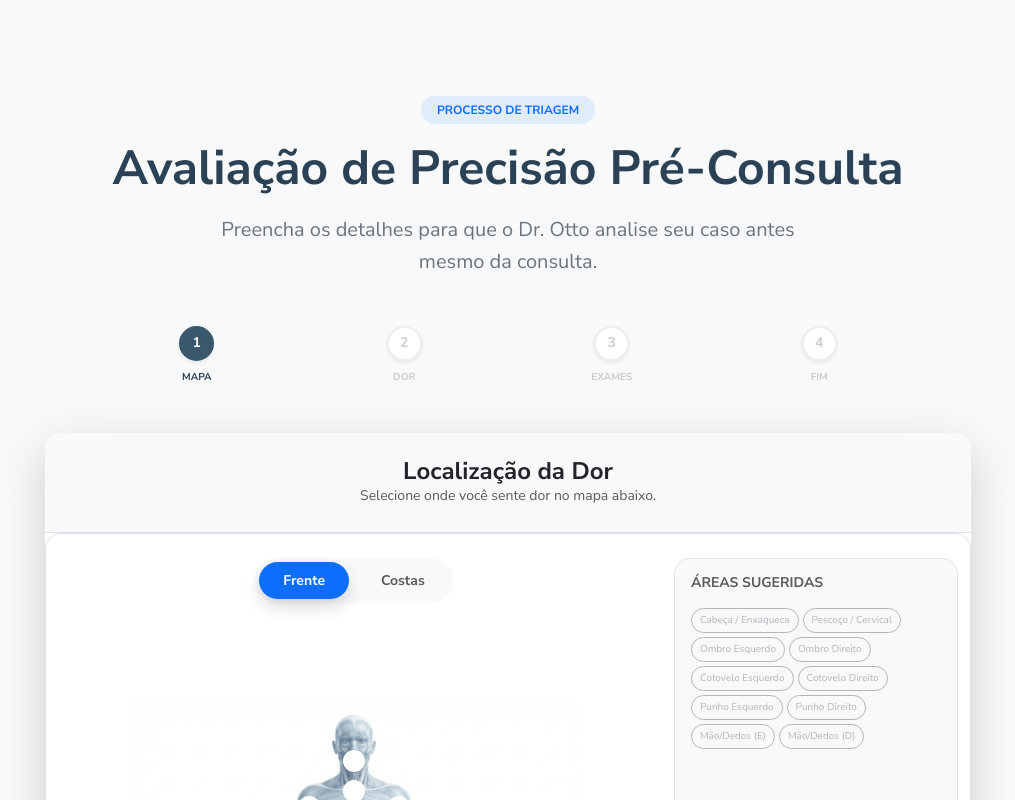
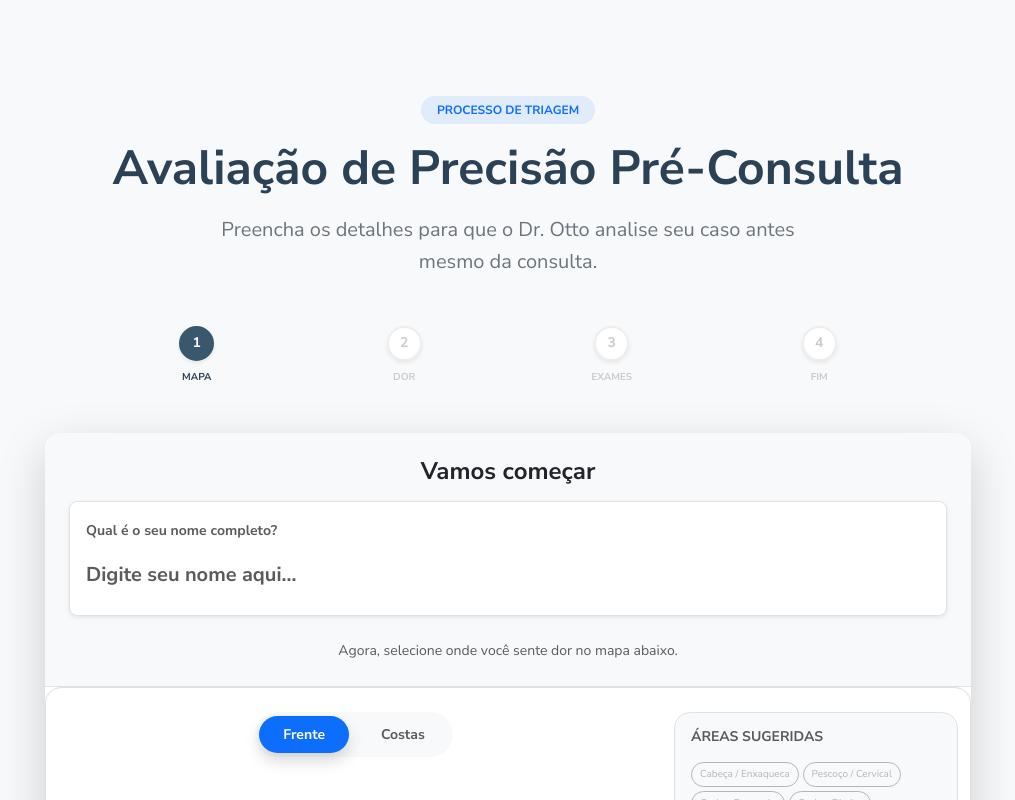
Before and after one commit to benedetjv/teste-site, a Next.js app: page /preconsulta in a window 1280 px wide. Shown: the top 800 px of the page, without its empty margins (132-1147 px from the left). Built offline with nearby package versions, Linux system fonts and the light colour scheme.

Commit message:
Move Name input to Step 1 and remove Email input from form

```diff
--- a/src/app/api/send/route.ts
+++ b/src/app/api/send/route.ts
@@ -8,27 +8,32 @@ export async function POST(request: Request) {
         const { patientEmail, patientName, reportContent, subject, attachments } = await request.json();
 
         // Validação básica
-        if (!patientEmail || !reportContent) {
+        if (!reportContent) {
             return NextResponse.json({ error: 'Dados incompletos' }, { status: 400 });
         }
 
-        const data = await resend.emails.send({
+        const emailOptions: any = {
             from: 'Pré-Consulta <onboarding@resend.dev>', // Sempre funciona em modo de teste
             to: ['drottobeckedorff@gmail.com'], // Forçando o email do médico para teste
-            replyTo: patientEmail,
             subject: subject || 'Novo Relatório de Pré-Consulta',
             text: `
         Novo pré-agendamento recebido:
 
-        Paciente: ${patientName}
-        Email: ${patientEmail}
+        Paciente: ${patientName || 'Não informado'}
+        Email: ${patientEmail || 'Não informado'}
 
         --- RELATÓRIO DO PACIENTE ---
 
         ${reportContent}
       `,
-            attachments: attachments // Anexos (agora tratados como { filename, content })
-        });
+            attachments: attachments
+        };
+
+        if (patientEmail) {
+            emailOptions.replyTo = patientEmail;
+        }
+
+        const data = await resend.emails.send(emailOptions);
 
         console.log("Email enviado com sucesso:", data);
         return NextResponse.json(data);
--- a/src/components/PreConsultationForm.tsx
+++ b/src/components/PreConsultationForm.tsx
@@ -158,8 +158,20 @@ export default function PreConsultationForm() {
                             <motion.div key="step1" initial={{ opacity: 0, y: 10 }} animate={{ opacity: 1, y: 0 }} exit={{ opacity: 0, y: -10 }}>
                                 <div className="card border-0 shadow-lg rounded-4 overflow-hidden">
                                     <div className="bg-light p-4 text-center border-bottom">
-                                        <h4 className="fw-bold mb-0">Localização da Dor</h4>
-                                        <p className="text-muted small mb-0">Selecione onde você sente dor no mapa abaixo.</p>
+                                        <h4 className="fw-bold mb-3">Vamos começar</h4>
+                                        <div className="mb-4 text-start bg-white p-3 rounded-3 shadow-sm border">
+                                            <label className="form-label small fw-bold text-muted">Qual é o seu nome completo?</label>
+                                            <input
+                                                type="text"
+                                                autoFocus
+                                                placeholder="Digite seu nome aqui..."
+                                                className="form-control form-control-lg border-0 bg-transparent fw-bold text-primary p-0"
+                                                style={{ boxShadow: 'none' }}
+                                                value={patientName}
+                                                onChange={e => setPatientName(e.target.value)}
+                                            />
+                                        </div>
+                                        <p className="text-muted small mb-0">Agora, selecione onde você sente dor no mapa abaixo.</p>
                                     </div>
                                     <div className="p-0">
                                         <BodySelectorAssessment
@@ -168,7 +180,7 @@ export default function PreConsultationForm() {
                                         />
                                         <div className="p-4 bg-light border-top text-end">
                                             <button
-                                                disabled={selectedRegions.length === 0}
+                                                disabled={selectedRegions.length === 0 || !patientName.trim()}
                                                 className="btn btn-primary btn-lg rounded-pill px-5 fw-bold"
                                                 onClick={() => setStep(2)}
                                                 style={{ backgroundColor: 'var(--azul-escuro)' }}
@@ -366,13 +378,10 @@ export default function PreConsultationForm() {
                                                             alert('Erro de conexão.');
                                                         }
                                                     }}>
-                                                        <div className="mb-3">
-                                                            <label className="form-label small fw-bold">Seu Nome Completo:</label>
-                                                            <input type="text" required placeholder="Digite seu nome" className="form-control rounded-pill p-3" value={patientName} onChange={e => setPatientName(e.target.value)} />
-                                                        </div>
-                                                        <div className="mb-3">
-                                                            <label className="form-label small fw-bold">Seu melhor E-mail:</label>
-                                                            <input type="email" required placeholder="exemplo@email.com" className="form-control rounded-pill p-3" value={patientEmail} onChange={e => setPatientEmail(e.target.value)} />
+
+                                                        <div className="alert alert-info small mb-3">
+                                                            <i className="bi bi-info-circle-fill me-2"></i>
+                                                            Confirmo o envio do relatório de <strong>{patientName}</strong> para análise.
                                                         </div>
 
                                                         <div className="form-check mb-4">
@@ -390,7 +399,7 @@ export default function PreConsultationForm() {
                                                     <div className="text-center py-4">
                                                         <div className="text-success h1 mb-3"><i className="bi bi-check-lg"></i></div>
                                                         <h5 className="fw-bold text-success">Relatório Enviado com Sucesso!</h5>
-                                                        <p className="text-muted small">Nossa equipe entrará em contato em breve através do e-mail informado ({patientEmail}).</p>
+                                                        <p className="text-muted small">Nossa equipe entrará em contato em breve.</p>
                                                         <button className="btn btn-outline-secondary btn-sm mt-3" onClick={() => window.location.reload()}>Nova Avaliação</button>
                                                     </div>
                                                 )}
```
